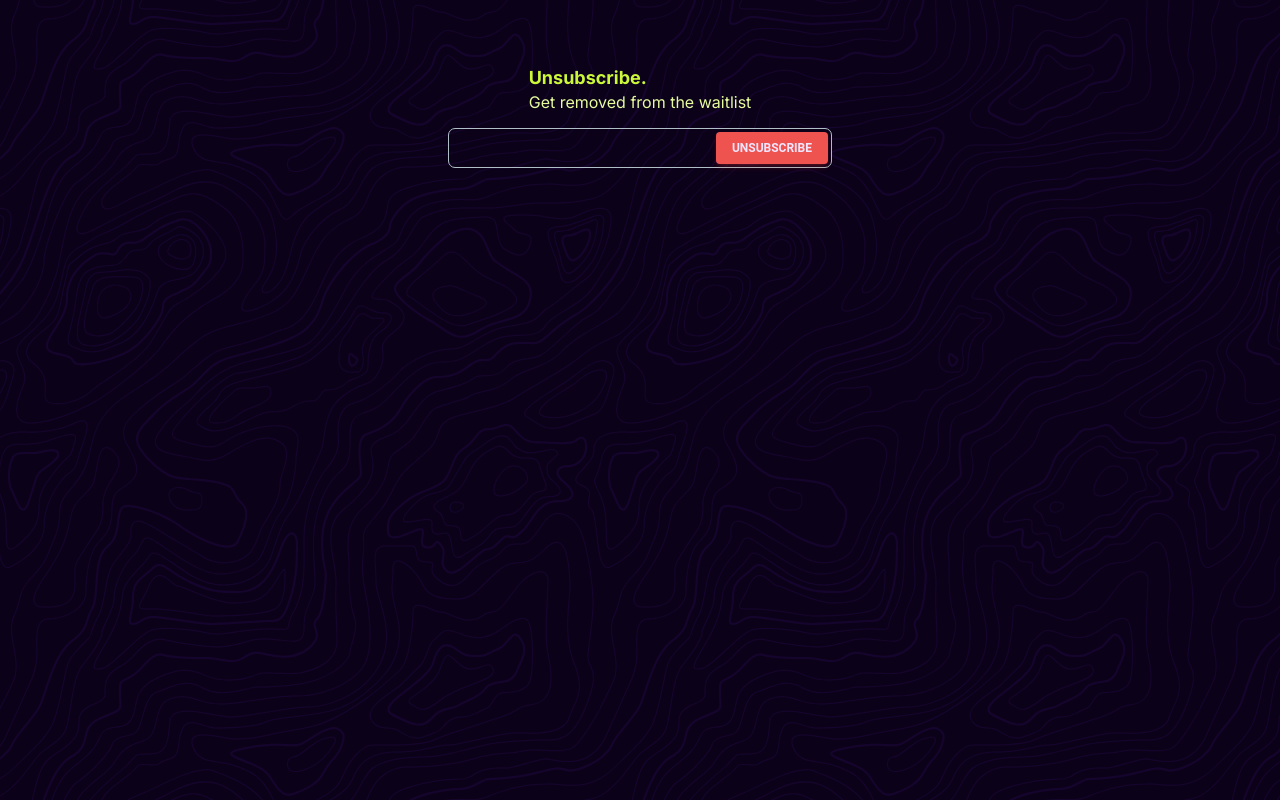
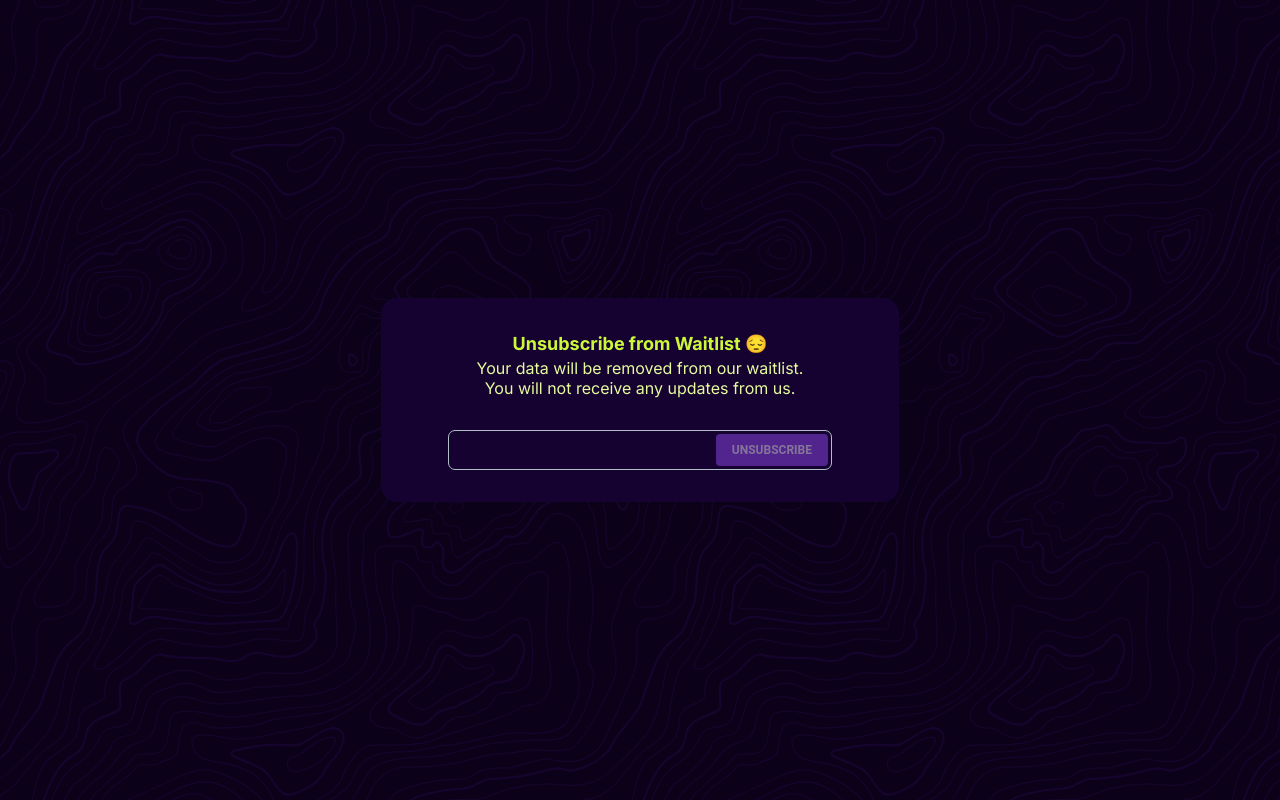
Before and after one commit to City-CSS/HackathonWebsite, a Next.js app: page /unsubscribe in a window 1280 px wide. Built offline with nearby package versions, Linux system fonts and the light colour scheme; no server answers.

Commit message:
- Updated the styling on Unsubscribe.tsx - Ensured robust functionality

```diff
--- a/components/Unsubscribe.tsx
+++ b/components/Unsubscribe.tsx
@@ -2,7 +2,7 @@ import supabase from "@/app/api/supabaseClient";
 import { Error } from "@/components/InfoMessages";
 import React from "react";
 import { Button, Input, Spinner } from "@material-tailwind/react";
-import { SupabaseClient } from "@supabase/supabase-js";
+
 
 export default function Unsubscribe() {
 	const [email, setEmail] = React.useState("");
@@ -14,43 +14,59 @@ export default function Unsubscribe() {
 
 
 	const handleUnsubscribe = async () => {
+		const emailInput = document.getElementById("emailInput") as HTMLInputElement;
+		const isEmailValid = emailRegex.test(email.trim());
+
+		emailInput.classList.toggle("outline-1", !isEmailValid);
+		emailInput.classList.toggle("outline-red-500", !isEmailValid);
+		emailInput.classList.toggle("bg-red-50", !isEmailValid);
+
+		if (isEmailValid) {
+			setSending(true);
+			setError("");
+
 			try {
 				const insSupabase = supabase();
 
 				if (insSupabase != null) {
-				const { error } = await (insSupabase as SupabaseClient)
+					const { error } = await insSupabase
 						.from("Waitlist")
 						.delete()
-					.match({ email: email.toLowerCase() });
+						.eq("email", email.trim().toLowerCase());
 
 					if (error) {
 						setError("An error occurred while unsubscribing. Please try again later.");
 					} else {
 						setEmail("");
-					setSent(false);
-					setError("");
+						setSent(true);
 					}
 				} else {
 					setError("Supabase client is not initialized.");
 				}
 			} catch (error) {
 				setError("An unexpected error occurred. Please try again later.");
+			} finally {
+				setSending(false);
+			}
 		}
 	};
 
 	return (
-		<div className="mt-16">
+		<div className="flex items-center justify-center min-h-screen">
+			<div>
+				<div className="p-8 bg-background-900 rounded-2xl">
 					<div className="items-center flex justify-center">
-			<h2 className="lg:text-lg text-accent-200 mx-4 lg:mx-16">
-				<span className="font-bold text-accent-400">Unsubscribe.</span>
+					<h2 className="text-center lg:text-lg text-accent-200 mx-4 lg:mx-16">
+						<span className="font-bold text-accent-400">Unsubscribe from Waitlist 😔</span>
 						<br />
 						<span className="text-sm lg:text-base leading-tight line-clamp-none">
-         Get removed from the waitlist
+							Your data will be removed from our waitlist.
+							<br/>
+							You will not receive any updates from us.
 		        </span>
 					</h2>
 					</div>
-			<div className="mt-4 flex flex-wrap justify-center">
-				{error && <Error className="mb-6" message={error} />}
+					<div className="mt-8 flex flex-wrap justify-center">
 						<div className="relative flex w-full max-w-[24rem]">
 							<Input
 								id="emailInput"
@@ -61,16 +77,16 @@ export default function Unsubscribe() {
 								onChange={(e) => setEmail(e.target.value)}
 								className="pr-20 text-text-50"
 							/>
-					<Button
-						onClick={handleUnsubscribe}
-						size="sm"
-						color="red"
-						className="!absolute right-1 top-1 rounded bg-red-400 text-text-50 hover:bg-red-500 focus:outline-red-700"
-					>
-						Unsubscribe
+							<Button onClick={handleUnsubscribe} size="sm" color={email && sending ? "gray" : "blue-gray"}
+							        disabled={!email}
+							        className="!absolute right-1 top-1 rounded bg-primary-400 text-text-50 hover:bg-primary-500 focus:outline-red-700">
+								{sent ? "Done!" : sending? <Spinner className="h-4 w-4"/> : "Unsubscribe"}
 							</Button>
 						</div>
 					</div>
 				</div>
+				{error && <Error className="mt-6" message={error} />}
+			</div>
+		</div>
 	);
 }
```
Lines whose indentation alone changed are shown as unchanged.
